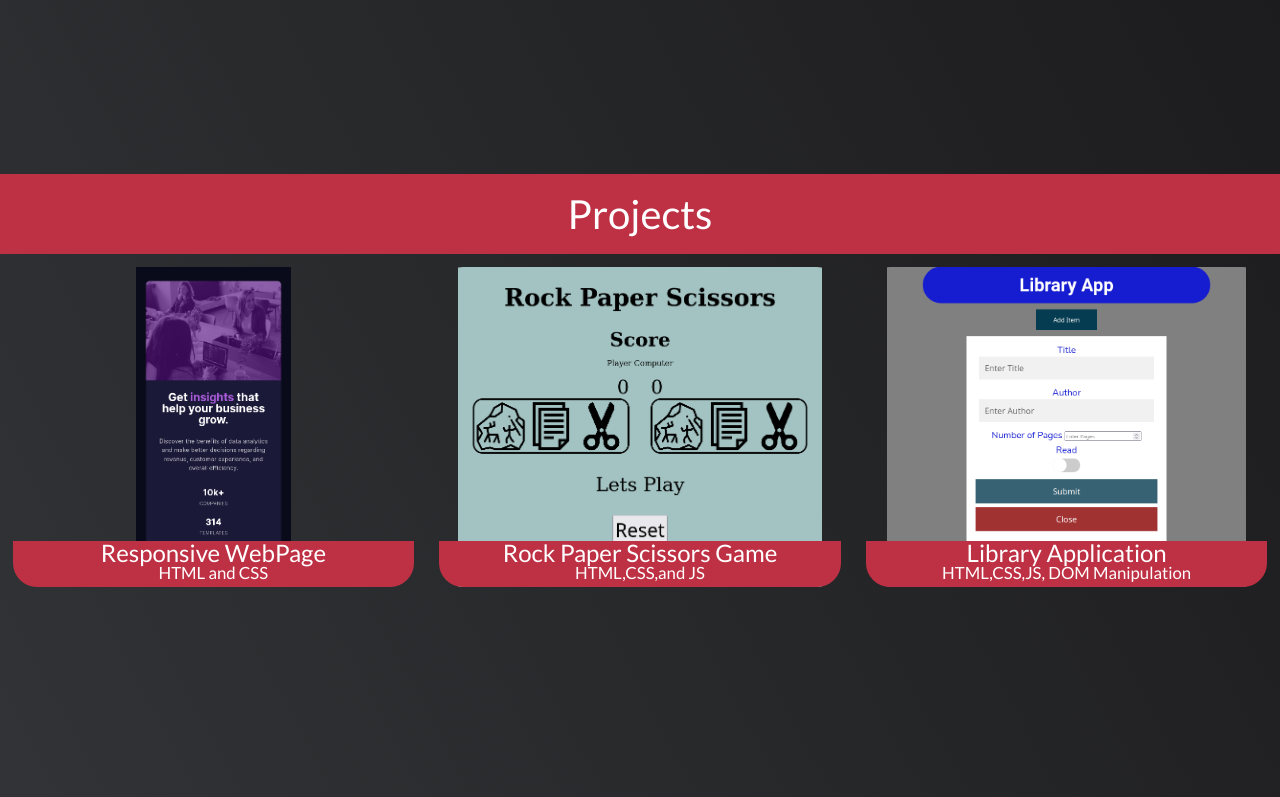
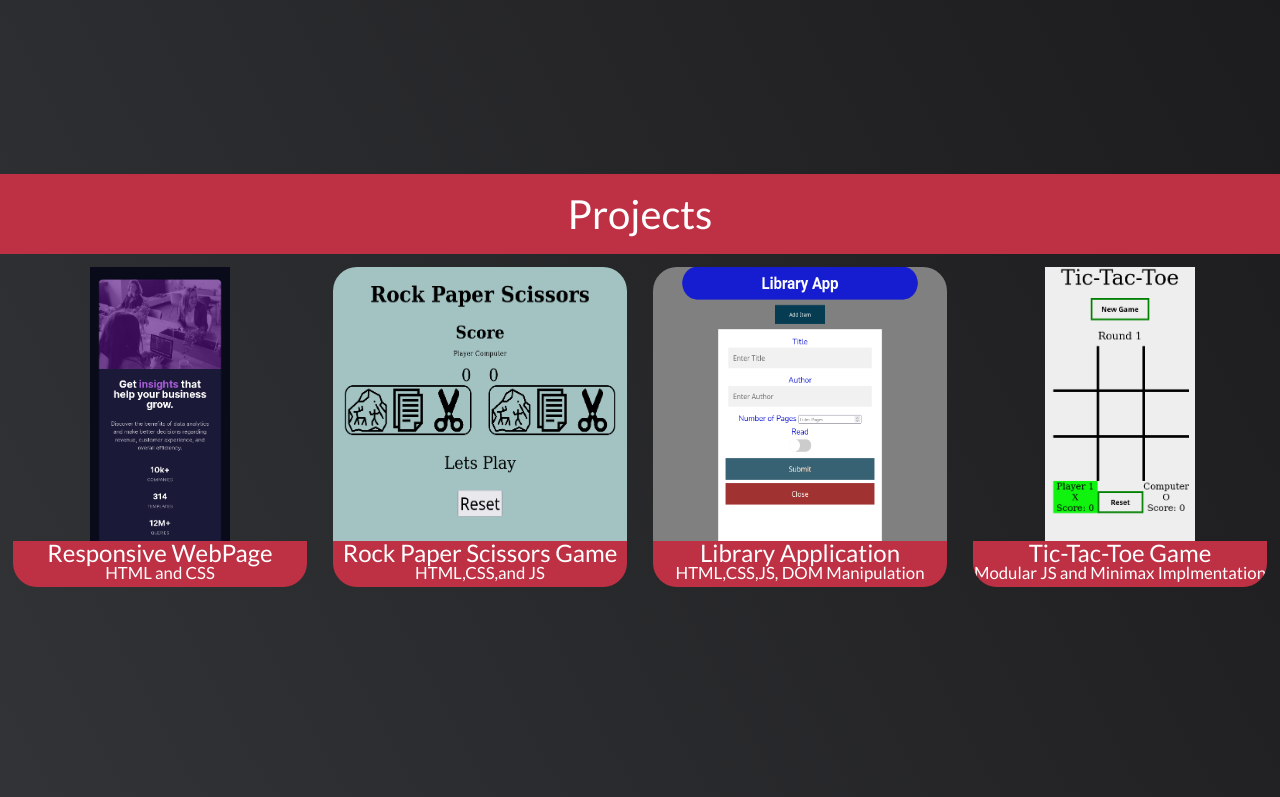
Before and after one commit to jehutymsms/portfolioUpdate, a plain HTML site: page index.html in a window 1280 px wide. Shown: the part 626-1423 px from the top of the page. Drawn offline with Linux system fonts and the light colour scheme.

Commit message:
Update portfolio with new project

```diff
--- a/index.html
+++ b/index.html
@@ -72,6 +72,17 @@
             </a>
           </figure>
         </li>
+        <li>
+          <figure>
+            <a href="https://jehutymsms.github.io/Library-Odin-project/" target="_blank" class="project-title">
+              <img src="Images/Mobile-Screenshot-Board.png">
+              <figcaption>
+                <h2>Tic-Tac-Toe Game</h2>
+                <p>Modular JS and Minimax Implmentation</p>
+              </figcaption>
+            </a>
+          </figure>
+        </li>
       </ul>
 
 
--- a/style.css
+++ b/style.css
@@ -107,7 +107,7 @@ nav >a:hover{
 }
 
 img {
-    height: 100%;
+    height: 90%;
     max-width: 100%;
 }
 
```
Also changed, not shown: Images/Mobile-Screenshot-Board.png (added).
